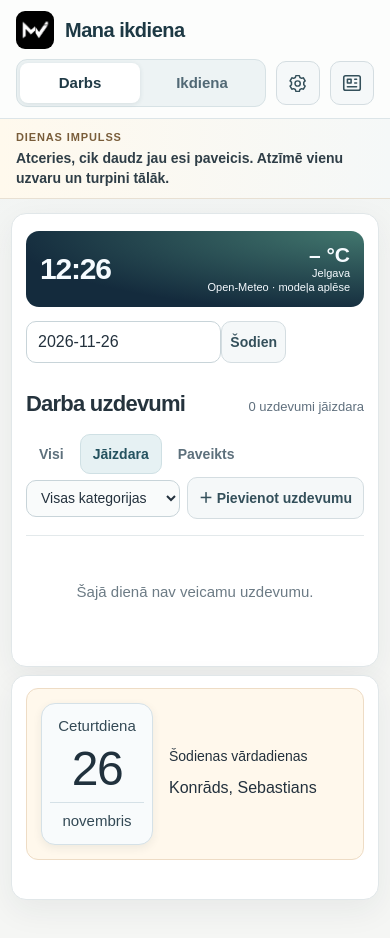
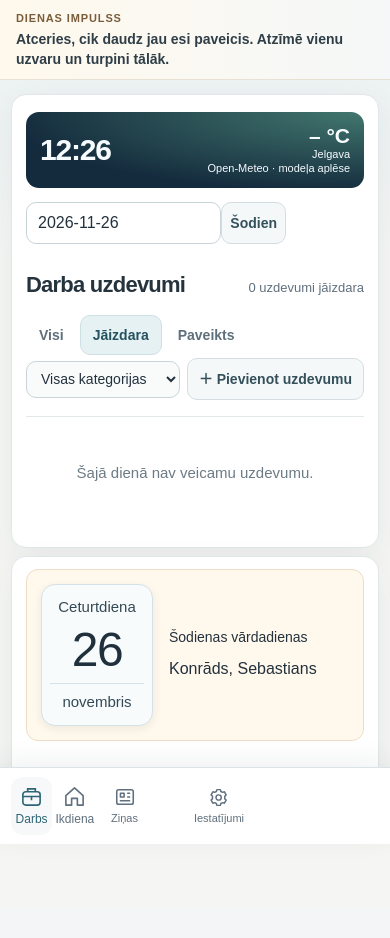
Before and after one commit to mvsialikaj-beep/mana-diena, a plain HTML site: page index.html in a window 390 px wide. After the commit the page ends 908 px from the top, so only its background shows below. Drawn offline with nearby package versions, Linux system fonts and the light colour scheme; no server answers.

Commit message:
Replace mobile header with four-tab bottom app navigation

```diff
--- a/index.html
+++ b/index.html
@@ -1,4 +1,4 @@
-<!doctype html><html lang="lv"><head><meta charset="utf-8"><meta name="viewport" content="width=device-width,initial-scale=1"><meta name="theme-color" content="#f3f5f6"><title>Mana ikdiena</title><meta name="application-name" content="Mana ikdiena"><meta name="apple-mobile-web-app-title" content="Mana ikdiena"><link rel="icon" type="image/png" href="./mv-logo.png"><link rel="apple-touch-icon" href="./mv-logo.png"><link rel="manifest" href="./manifest.webmanifest"><style>
+<!doctype html><html lang="lv"><head><meta charset="utf-8"><meta name="viewport" content="width=device-width,initial-scale=1,viewport-fit=cover"><meta name="theme-color" content="#f3f5f6"><title>Mana ikdiena</title><meta name="application-name" content="Mana ikdiena"><meta name="apple-mobile-web-app-title" content="Mana ikdiena"><link rel="icon" type="image/png" href="./mv-logo.png"><link rel="apple-touch-icon" href="./mv-logo.png"><link rel="manifest" href="./manifest.webmanifest"><style>
 :root{font-family:Arial,Helvetica,sans-serif;font-size:16px;color-scheme:light;background:#f3f5f6;color:#23313d;--ink:#23313d;--muted:#60707e;--line:#dce3e7;--blue:#2f6675;--blue-dark:#24525f;--surface:#fff;--soft:#f6f8f9}
 *{box-sizing:border-box}html,body{min-width:320px;margin:0;max-width:100%;}body{background:linear-gradient(180deg,#e9f0f2 0,#f5f6f4 260px,#f5f6f4 100%);line-height:1.5}button,input,select,textarea{font:inherit}button,summary{cursor:pointer}button:focus-visible,input:focus-visible,textarea:focus-visible,select:focus-visible,summary:focus-visible{outline:3px solid #87b4c0;outline-offset:2px}
 header{background:#fcfdfc;border-bottom:1px solid #dce5e8}.top{max-width:1160px;min-height:74px;margin:auto;padding:15px 28px;display:flex;align-items:center;justify-content:space-between;gap:16px}.brand{display:flex;align-items:center;gap:11px;color:#1d3944;font-size:20px;font-weight:700;letter-spacing:-.025em}.brand span{display:grid;place-items:center;width:33px;height:33px;border-radius:10px;background:#d8e9ed;color:#2f6675;font-size:20px}.topright{color:#81909a;font-size:13px}
@@ -630,6 +630,25 @@ html[data-design-namedays] .namedays{color:var(--design-namedays-ink)}
 .settings-topic-actions svg{width:21px;height:21px;flex:none;pointer-events:none}.settings-action-label{font-size:14px;line-height:1.4;font-weight:400;overflow-wrap:anywhere}
 .settings-topic .settings-section{margin-top:10px}.settings-topic .sideblock{padding:12px 0}
 @media(max-width:500px){.settings-topic-actions{grid-template-columns:minmax(0,1fr)}.settings-topic>summary{padding:14px}#settingsDialog .settings-action-label{font-size:16px}}
+
+
+/* Mobile app navigation replaces the header, preserving the desktop layout. */
+.bottom-nav-label,.bottom-nav-icon{display:none}
+@media(max-width:850px){
+  html body{padding-bottom:calc(82px + env(safe-area-inset-bottom,0px))}
+  html body>header{position:fixed;top:auto;bottom:0;left:0;right:0;width:100%;z-index:40;border-top:1px solid var(--line,#dce3e7);border-bottom:0;box-shadow:0 -6px 24px rgba(28,51,61,.07);padding:6px max(8px,env(safe-area-inset-right,0px)) calc(6px + env(safe-area-inset-bottom,0px)) max(8px,env(safe-area-inset-left,0px));background-color:var(--surface,#fff)}
+  html body>header .brand{display:none!important}
+  html body>header .top{display:block;min-height:0;padding:0;max-width:100%;margin:0}
+  html body>header .top-controls{display:grid;grid-template-columns:repeat(4,minmax(0,1fr));gap:4px;width:100%;margin:0;min-width:0}
+  html body>header .workspace-switch{display:contents;border:0;background:none;box-shadow:none;padding:0}
+  html body>header .workspace-switch>button,html body>header #newsOpen,html body>header #settingsOpen{display:flex;flex-direction:column;align-items:center;justify-content:center;gap:4px;width:100%;min-width:0;max-width:100%;height:58px;min-height:58px;padding:6px 2px;margin:0;border:0;border-radius:12px;background:transparent;color:var(--muted,#60707e);font-size:12px;font-weight:500;line-height:1.2;box-shadow:none;white-space:nowrap}
+  html body>header .workspace-switch>button.active{background:var(--soft,#eaf2f3);color:var(--blue,#2f6675);box-shadow:none}
+  html body>header #newsOpen{order:1}html body>header #settingsOpen{order:2}
+  html body>header svg{width:23px;height:23px;flex:none}
+  html body>header .bottom-nav-label{display:block;font-size:11px;line-height:1.2}
+  html body>header .bottom-nav-icon{display:flex;order:-1;align-items:center;justify-content:center;width:23px;height:23px}
+  html .refresh-toast{bottom:calc(88px + env(safe-area-inset-bottom,0px))}
+}
 
 </style><script src="./namedays.js"></script><script src="./holidays.js"></script><script src="https://cdn.jsdelivr.net/npm/@supabase/supabase-js@2"></script><style>
 /* Sick mode header shortcut */
@@ -1540,4 +1559,4 @@ async function activate(u){generation++;user=u;key=guestKey+'-user-'+u.id;try{pe
 async function signIn(signup){let email=document.querySelector('#authEmail').value.trim(),password=document.querySelector('#authPassword').value;if(!email||password.length<6){show('Ievadi e-pastu un paroli ar vismaz 6 rakstzīmēm.');return}show('Lūdzu, uzgaidi...');let result=signup?await client.auth.signUp({email,password,options:{emailRedirectTo:'https://mvsialikaj-beep.github.io/mana-diena/'}}):await client.auth.signInWithPassword({email,password});document.querySelector('#authPassword').value='';if(result.error){show('Pierakstīšanās neizdevās: '+result.error.message);return}if(signup&&!result.data.session)show('Pārbaudi e-pastu un apstiprini kontu. Tad pieraksties abās ierīcēs.');}
 document.querySelector('#login').onclick=()=>signIn(false);document.querySelector('#signup').onclick=()=>signIn(true);out.onclick=async()=>{try{if(user&&'serviceWorker' in navigator){let registration=await navigator.serviceWorker.getRegistration('./'),subscription=await registration?.pushManager?.getSubscription();if(subscription){await client.from('push_subscriptions').delete().eq('user_id',user.id).eq('endpoint',subscription.endpoint);await subscription.unsubscribe()}}}catch{}finally{window.backgroundPushActive=false;try{localStorage.removeItem('mana-diena-push-active')}catch{}await client.auth.signOut()}};client.auth.onAuthStateChange((event,session)=>{if(session?.user){if(user?.id!==session.user.id)setTimeout(()=>activate(session.user),0)}else if(user){generation++;user=null;window.backgroundPushActive=false;try{localStorage.removeItem('mana-diena-push-active')}catch{}key=guestKey;pending={};snapshot=new Map();read();render();form.hidden=false;out.hidden=true;show('Pieraksties, lai sinhronizētu uzdevumus.');document.querySelector('#pushEnable').textContent='Ieslēgt fona paziņojumus';pushMessage('Pieraksties, lai ieslēgtu fona paziņojumus.')}});setInterval(()=>{if(user){if(Object.keys(pending).length)flush();else pull()}},10000);
 })();
-</script><script src="./design-settings.js?v=19"></script><script src="./appearance-sync.js?v=1"></script><script src="./category-dialog.js?v=2"></script><script src="./online-widgets.js?v=1"></script><script src="./news-widget.js?v=2"></script><script src="./news-section.js?v=1"></script><script src="./widgets.js?v=7"></script><script src="./dashboard-layout.js?v=11"></script><script src="./mobile-ui.js?v=5"></script><script src="./mobile-tools.js?v=3"></script></body></html>
+</script><script src="./design-settings.js?v=19"></script><script src="./appearance-sync.js?v=1"></script><script src="./category-dialog.js?v=2"></script><script src="./online-widgets.js?v=1"></script><script src="./news-widget.js?v=2"></script><script src="./news-section.js?v=1"></script><script src="./widgets.js?v=7"></script><script src="./dashboard-layout.js?v=11"></script><script src="./mobile-ui.js?v=5"></script><script src="./mobile-tools.js?v=4"></script></body></html>
--- a/mobile-tools.js
+++ b/mobile-tools.js
@@ -10,4 +10,7 @@
   for(const {section}of groups.values())panel.append(section);panel.open=true;trigger.addEventListener('click',labels);
   panel.addEventListener('click',event=>{const button=event.target.closest('button');if(entries.some(entry=>entry.button===button)&&button.id!=='sickToggle'&&dialog.open)dialog.close()},true);
   panel.addEventListener('click',()=>setTimeout(labels,0));
+  // Labels make the four mobile navigation targets clear without changing their handlers.
+  for(const id of ['newsOpen','settingsOpen']){const button=document.getElementById(id);if(button){const label=make('span','bottom-nav-label',id==='newsOpen'?'Ziņas':'Iestatījumi');button.append(label)}}
+  for(const button of top.querySelectorAll('.workspace-switch button')){const icon=make('span','bottom-nav-icon');icon.setAttribute('aria-hidden','true');icon.innerHTML=button.dataset.workspace==='work'?'<svg viewBox="0 0 24 24" fill="none" stroke="currentColor" stroke-width="1.7"><rect x="3" y="7" width="18" height="14" rx="3"/><path d="M8 7V4h8v3M3 12h18m-9 0v4"/></svg>':'<svg viewBox="0 0 24 24" fill="none" stroke="currentColor" stroke-width="1.7" stroke-linejoin="round"><path d="m3 11 9-8 9 8v10h-6v-7H9v7H3Z"/></svg>';button.append(icon)}
 })();
```
Also changed, not shown: 1 other file.
